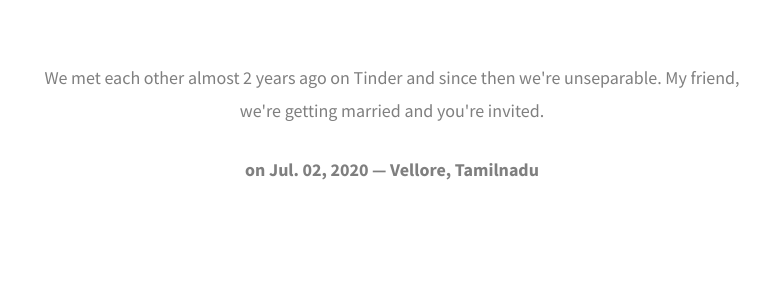
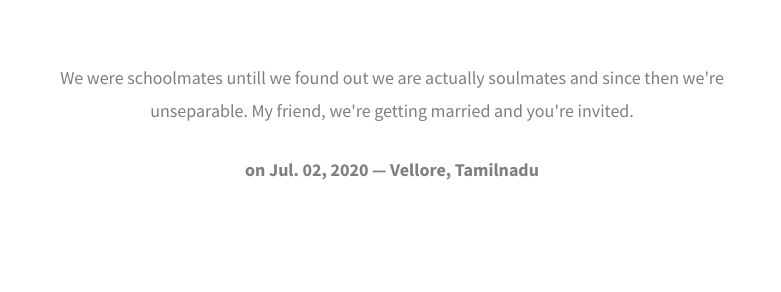
Before and after one commit to sivakguru/NS_wedding, a plain HTML site: page index.html in a window 1280 px wide. Shown: the part 1144-1436 px from the top of the page, without its empty margins (248-1029 px from the left). Drawn offline with Linux system fonts and the light colour scheme; files whose address does not match are found by name; a web font is replaced by a local one.

Commit message:
NS_wedding

```diff
--- a/index.html
+++ b/index.html
@@ -7,7 +7,7 @@
 
 	<meta charset="utf-8">
 	<meta http-equiv="X-UA-Compatible" content="IE=edge">
-	<title>Our Wedding at BirdNest</title>
+	<title>Nisha weds Siva</title>
 	<meta name="viewport" content="width=device-width, initial-scale=1">
 	<meta name="description" content="Our Wedding at BirdNest" />
 	<meta name="keywords" content="BirdNestWedding, birdnest, family, wedding" />
@@ -130,7 +130,7 @@
 					<div class="col-md-12 text-center section-heading svg-sm colored">
 						<img src="images/flaticon/svg/005-two.svg" class="svg" alt="Free HTML5 Bootstrap Template by QBootstrap.com">
 						<h2>It's a Match</h2>
-						<p>We met each other almost 2 years ago on Tinder and since then we're unseparable. My friend, we're getting married and you're invited. </p>
+						<p>We were schoolmates untill we found out we are actually soulmates and since then we're unseparable. My friend, we're getting married and you're invited. </p>
 						<p><strong>on Jul. 02, 2020 &mdash; Vellore, Tamilnadu</strong></p>
 					</div>
 				</div>
```
